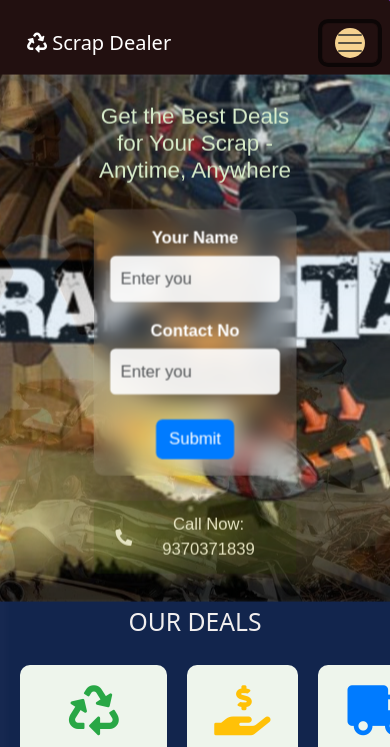
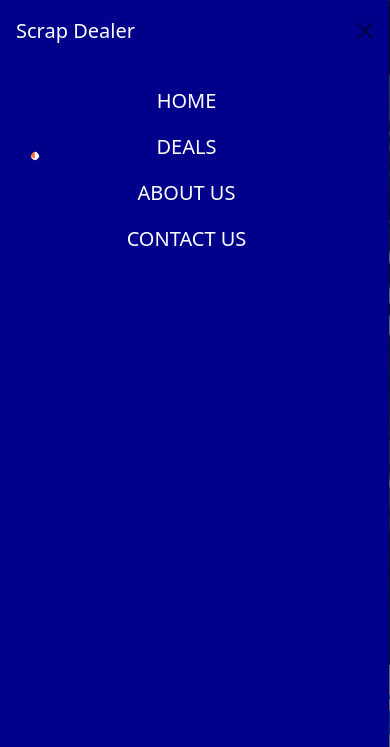
Before and after one commit to vivek77123/Scrap-Trader-in-Goa, a plain HTML site: page index.html in a window 390 px wide. Both pictures are taken after a click on the button "Toggle navigation". Shown: the top 747 px of the page. Drawn offline with nearby package versions, Linux system fonts and the light colour scheme.

Commit message:
Update index.html

```diff
--- a/index.html
+++ b/index.html
@@ -33,6 +33,22 @@
             transform: translate(-50%, -50%);
             position: absolute;
         }
+        .offcanvas {
+            background-color: darkblue;
+        }
+
+        /* Center navbar content before toggling */
+        .navbar-nav {
+            text-align: center;
+            width: 100%;
+            display: flex;
+            justify-content: center;
+        }
+        .navbar-nav .nav-item {
+            margin-left: 10px;
+            margin-right: 10px;
+        }
+
         .nav-link {
             position: relative;
             transition: color 0.3s ease-in-out;
@@ -205,42 +221,48 @@
             <a class="navbar-brand text-white" style="margin-left: 15px;" href="#">
                 <i class="fas fa-recycle"></i> Scrap Dealer
             </a>
-        <button class="navbar-toggler" type="button" data-bs-toggle="collapse" data-bs-target="#navbarTogglerDemo02" aria-controls="navbarTogglerDemo02" aria-expanded="false" aria-label="Toggle navigation">
-            <span class="navbar-toggler-icon" style="color: rgb(240, 201, 30); background-color: rgb(245, 210, 144); border-radius: 55%;"></span>
+            <button class="navbar-toggler" type="button" data-bs-toggle="offcanvas" data-bs-target="#offcanvasNavbar"
+                aria-controls="offcanvasNavbar" aria-expanded="false" aria-label="Toggle navigation">
+                <span class="navbar-toggler-icon"
+                    style="color: rgb(240, 201, 30); background-color: rgb(245, 210, 144); border-radius: 55%;"></span>
             </button>
-        <div class="collapse navbar-collapse justify-content-center" id="navbarTogglerDemo02">
-            <ul class="navbar-nav mb-2 mb-lg-0">
+            <div class="offcanvas offcanvas-start" tabindex="-1" id="offcanvasNavbar"
+                aria-labelledby="offcanvasNavbarLabel">
+                <div class="offcanvas-header">
+                    <h5 class="offcanvas-title text-white" id="offcanvasNavbarLabel">Scrap Dealer</h5>
+                    <button type="button" class="btn-close text-reset" data-bs-dismiss="offcanvas"
+                        aria-label="Close"></button>
+                </div>
+                <div class="offcanvas-body">
+                    <ul class="navbar-nav justify-content-center flex-grow-1 pe-3">
                         <li class="nav-item">
-                    <a class="nav-link active text-white" style="margin-right: 15px; font-size: 20px;" aria-current="page" href="#">HOME</a>
+                            <a class="nav-link active text-white" style="font-size: 20px;" aria-current="page"
+                                href="#">HOME</a>
                         </li>
                         <li class="nav-item dropdown">
-                  <a id="scrollToDeals" class="nav-link text-white dropdown-toggle" href="#" role="button" data-toggle="dropdown" aria-haspopup="true" aria-expanded="false" style="margin-right: 15px; font-size: 20px;">
+                            <a id="scrollToDeals" class="nav-link text-white dropdown-toggle" href="#" role="button"
+                                data-bs-toggle="dropdown" aria-expanded="false" style="font-size: 20px;">
                                 DEALS
                             </a>
-                  <div class="dropdown-menu" aria-labelledby="scrollToDeals">
-                      <a class="dropdown-item" href="#">
-                          <i class="flaticon-truck" style="margin-right: 10px;"></i>Truck
-                      </a>
-                      <a class="dropdown-item" href="#">
-                          <i class="flaticon-car" style="margin-right: 10px;"></i>Car
-                      </a>
-                      <a class="dropdown-item" href="#">
-                          <i class="flaticon-motorcycle" style="margin-right: 10px;"></i>Bike
-                      </a>
-                      <a class="dropdown-item" href="#">
-                          <i class="flaticon-metal" style="margin-right: 10px;"></i>Other Metal Items
-                      </a>
-                  </div>
-              </li>
-
-                <li class="nav-item">
-                    <a class="nav-link text-white" style="margin-right: 15px; font-size: 20px;" href="about.html">ABOUT US</a>
+                            <ul class="dropdown-menu" aria-labelledby="scrollToDeals">
+                                <li><a class="dropdown-item" href="#"><i class="flaticon-truck"
+                                            style="margin-right: 10px;"></i>Truck</a></li>
+                                <li><a class="dropdown-item" href="#"><i class="flaticon-car"
+                                            style="margin-right: 10px;"></i>Car</a></li>
+                                <li><a class="dropdown-item" href="#"><i class="flaticon-motorcycle"
+                                            style="margin-right: 10px;"></i>Bike</a></li>
+                                <li><a class="dropdown-item" href="#"><i class="flaticon-metal"
+                                            style="margin-right: 10px;"></i>Other Metal Items</a></li>
+                            </ul>
                         </li>
                         <li class="nav-item">
-                    <a class="nav-link text-white" href="contact.html" style="font-size: 20px;">CONTACT US</a>
-
+                            <a class="nav-link text-white" style="font-size: 20px;" href="about.html">ABOUT US</a>
+                        </li>
+                        <li class="nav-item">
+                            <a class="nav-link text-white" style="font-size: 20px;" href="contact.html">CONTACT US</a>
                         </li>
                     </ul>
+                </div>
             </div>
         </div>
     </nav>
@@ -497,6 +519,7 @@ startCounter();
             });
         });
 </script>
-
+<script src="https://cdn.jsdelivr.net/npm/bootstrap@5.3.3/dist/js/bootstrap.bundle.min.js"></script>
+</body>
 <script src="script.js"></script>
 </html>
```
Lines whose indentation alone changed are shown as unchanged.
